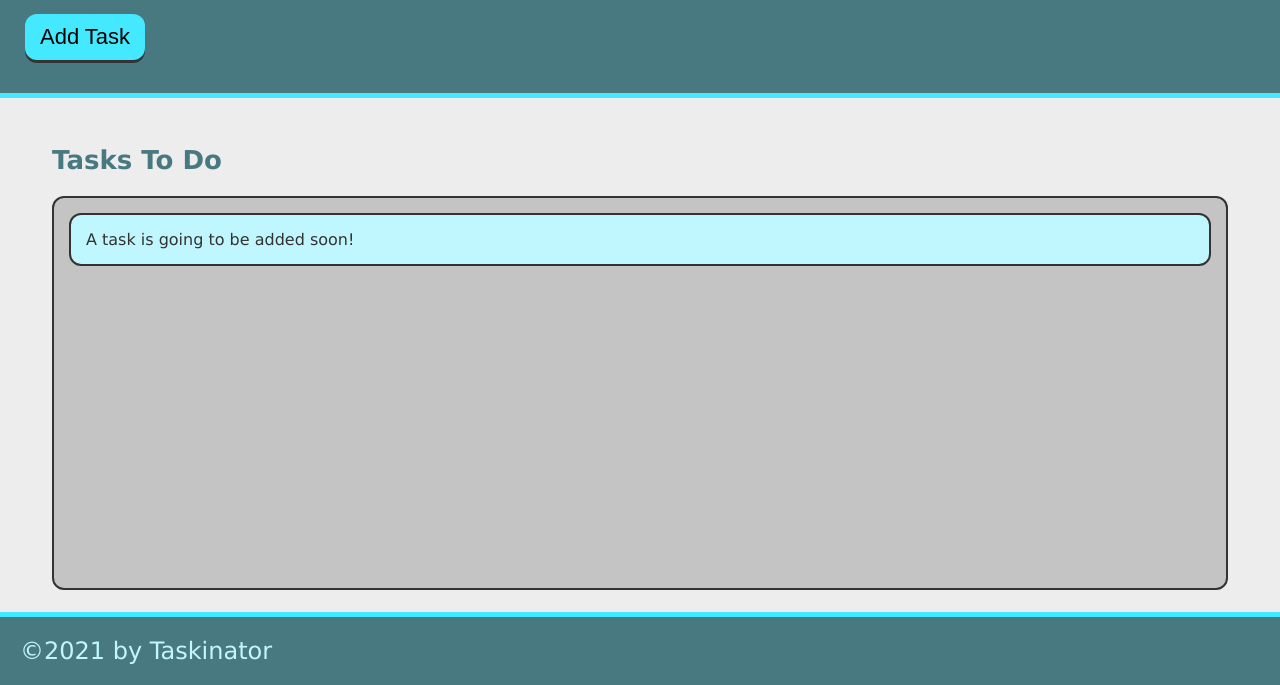
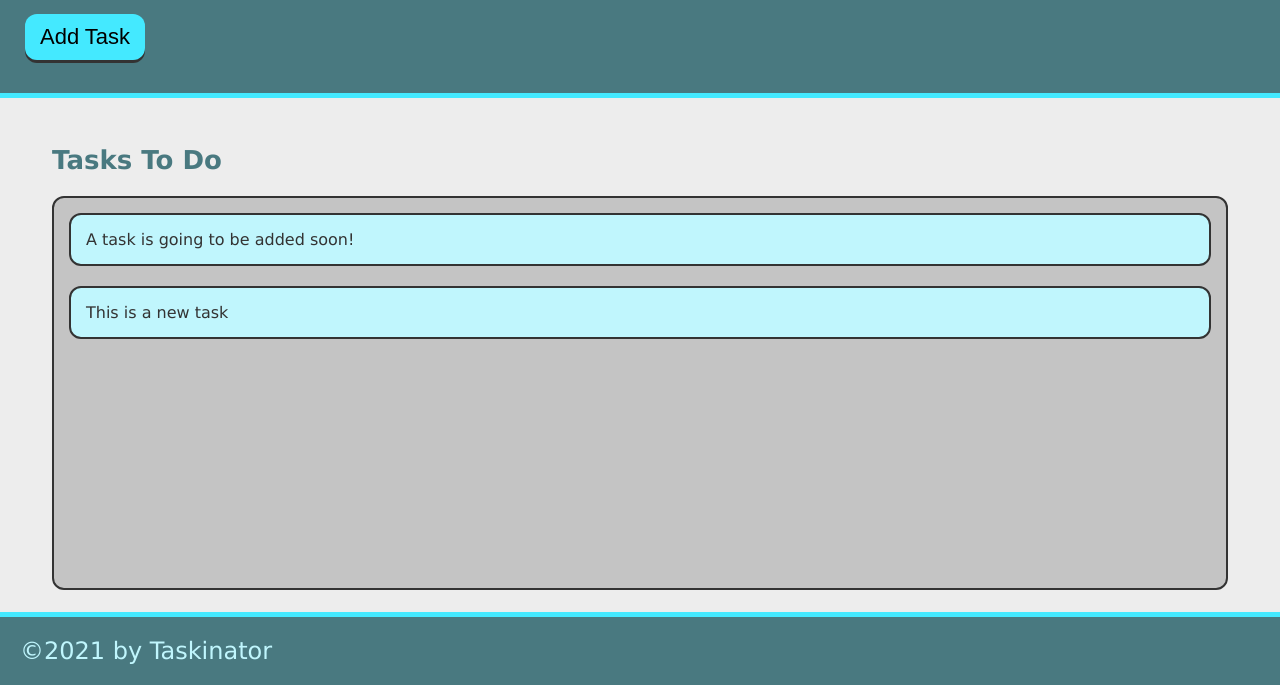
Before and after one commit to chuckrfields/taskinator, a plain HTML site: page index.html in a window 1280 px wide. Both pictures are taken after a click on the button "Add Task". Shown: the part 115-800 px from the top of the page. Drawn offline with Linux system fonts and the light colour scheme.

Commit message:
add ability to add task

```diff
--- a/assets/js/script.js
+++ b/assets/js/script.js
@@ -0,0 +1,45 @@
+//The DOM (Document Object Model) is an API for HTML documents, which is organized by the DOM node tree, or DOM tree. This hierarchy is based on parent-child relationships.
+//console.log(window.document);
+/*
+    The DOM is the data representation of the objects that comprise the structure and content of a document on the web.
+
+    HTML isn't the DOM. HTML is a structured text language. The DOM is a parsed version of HTML, that can be manipulated with JavaScript.
+*/
+// console.dir(window.document); //displays HTML element as an object, known as a DOM element (versus running console.log(window.document); )
+
+//document.querySelector("button");
+/*
+In console, this displays the button object:
+    var btn = document.querySelector("button");
+    console.dir(btn);
+
+    document.querySelector("button").textContent; //displays text from button
+    document.querySelector("#save-task"); //gets item by id (use . for class, just like CSS)
+*/
+
+/*
+EVENTS: We refer to the observation of the event as the event listener. And we refer to the response to the event as the event handler.
+
+in console type:
+    buttonEl.addEventListener("click", function() { alert("button clicked"); });
+
+    Here we've used an anonymous function that uses the window method alert()
+    When you pass a function into a function, it is called a callback function.
+    A callback is a function passed as an argument to another function
+
+    setInterval: executes callback repeatedly at a set interval
+    setTimeout: executes the callback after a set delay
+*/
+
+var buttonEl = document.querySelector("#save-task");
+var tasksToDoEl = document.querySelector("#tasks-to-do");
+
+//Place callback function BEFORE button's addEventListener!
+var createTaskHandler = function() {
+    var listItemEL = document.createElement("li");
+    listItemEL.className = "task-item";
+    listItemEL.textContent = "This is a new task";
+    tasksToDoEl.appendChild(listItemEL);
+}
+
+buttonEl.addEventListener("click", createTaskHandler);
--- a/index.html
+++ b/index.html
@@ -13,13 +13,13 @@
         <p>
             Click the button below to add a new task!
         </p>
-        <button class="btn">Add Task</button>
+        <button id="save-task" class="btn">Add Task</button>
     </header>
 
     <main class="page-content">
         <section class="task-list-wrapper">
             <h2 class="list-title">Tasks To Do</h2>
-            <ul class="task-list">
+            <ul id="tasks-to-do" class="task-list">
                 <li class="task-item">A task is going to be added soon!</li>
             </ul>
         </section>
```
